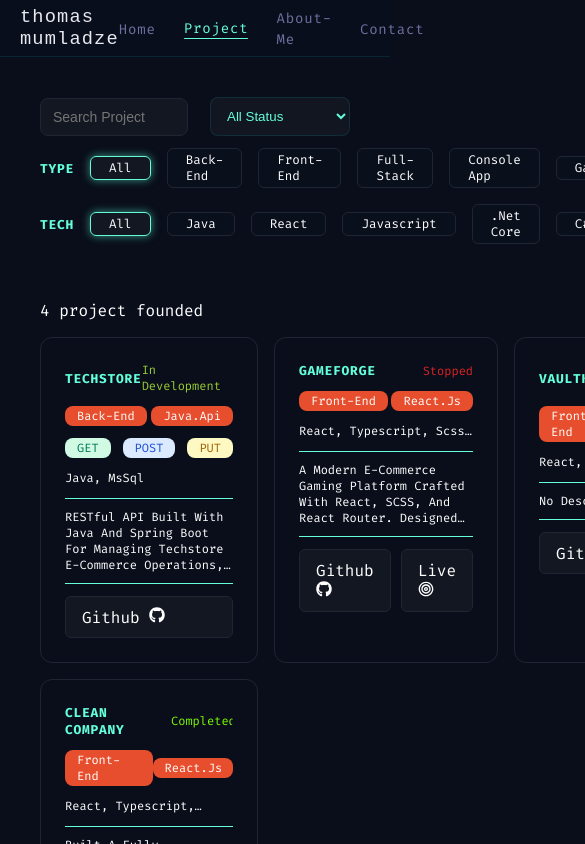
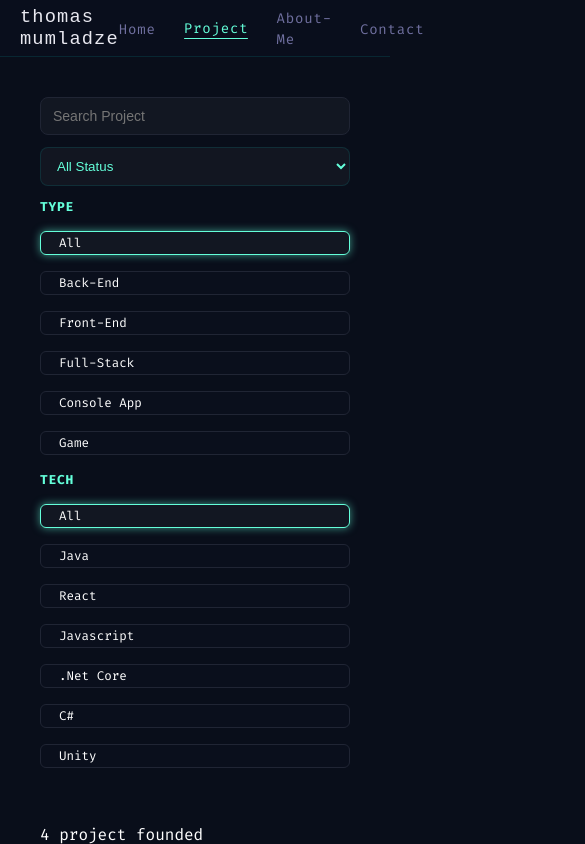
Before and after one commit to ThomasMumladze/dev-portfolio, a React (Vite) app: page /project in a window 390 px wide. Shown: the top 844 px of the page, 585 px wide, since content can reach past the window. Built offline with nearby package versions, Linux system fonts and the light colour scheme.

Commit message:
add responsive

```diff
--- a/src/style/pages/_project.scss
+++ b/src/style/pages/_project.scss
@@ -11,6 +11,14 @@
             grid-template-columns: repeat(3, 1fr);
             grid-column-gap: 16px;
             grid-row-gap: 16px;
+
+            @media screen and (max-width: 1060px) {
+                grid-template-columns: repeat(2, 1fr);
+            }
+
+            @media screen and (max-width: 700px) {
+                grid-template-columns: repeat(1, 1fr);
+            }
         }
 
         > p {
@@ -25,15 +33,22 @@
             display: flex;
             margin-bottom: 12px;
 
+            @media screen and (max-width: 500px) {
+                flex-wrap: wrap;
+            }
+
             .input {
                 gap: 0px;
                 margin: 0px;
                 margin-right: 22px;
                 width: 100%;
+
+                @media screen and (max-width: 500px) {
+                    margin: 0px;
+                }
             }
 
             select {
-                // border: solid 1px #202534;
                 border: 1px solid rgba(#00fff5, 0.1);
                 background-color: rgba(128, 128, 128, 0.0784313725);
                 border-radius: 8px;
@@ -41,6 +56,11 @@
                 outline: none;
                 padding: 10px 12px;
                 text-transform: capitalize;
+
+                @media screen and (max-width: 500px) {
+                    margin-top: 12px;
+                    width: 100%;
+                }
 
                 option {
                     border: 1px solid rgba(#00fff5, 0.1);
@@ -53,6 +73,8 @@
         &--tech {
             align-items: center;
             display: flex;
+            flex-wrap: wrap;
+            justify-content: flex-start;
             gap: 16px;
             margin-bottom: 16px;
 
@@ -65,6 +87,14 @@
                 padding: 3px 18px;
                 text-transform: capitalize;
                 cursor: pointer;
+
+                @media screen and (max-width: 800px) {
+                    flex: 1 1 25%;
+                }
+
+                @media screen and (max-width: 500px) {
+                    flex: 1 1 100%;
+                }
 
                 &:hover {
                     background-color: #80808014;
```
